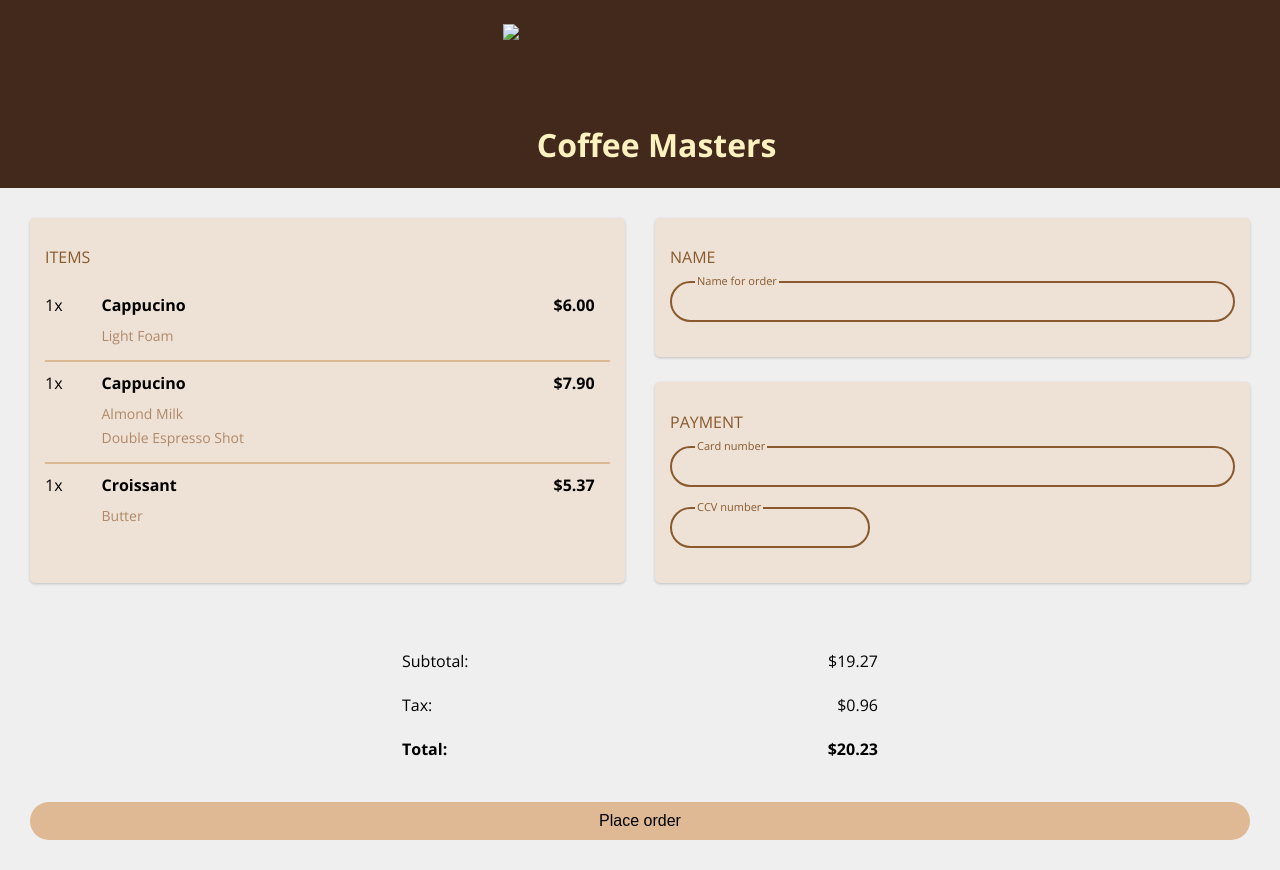
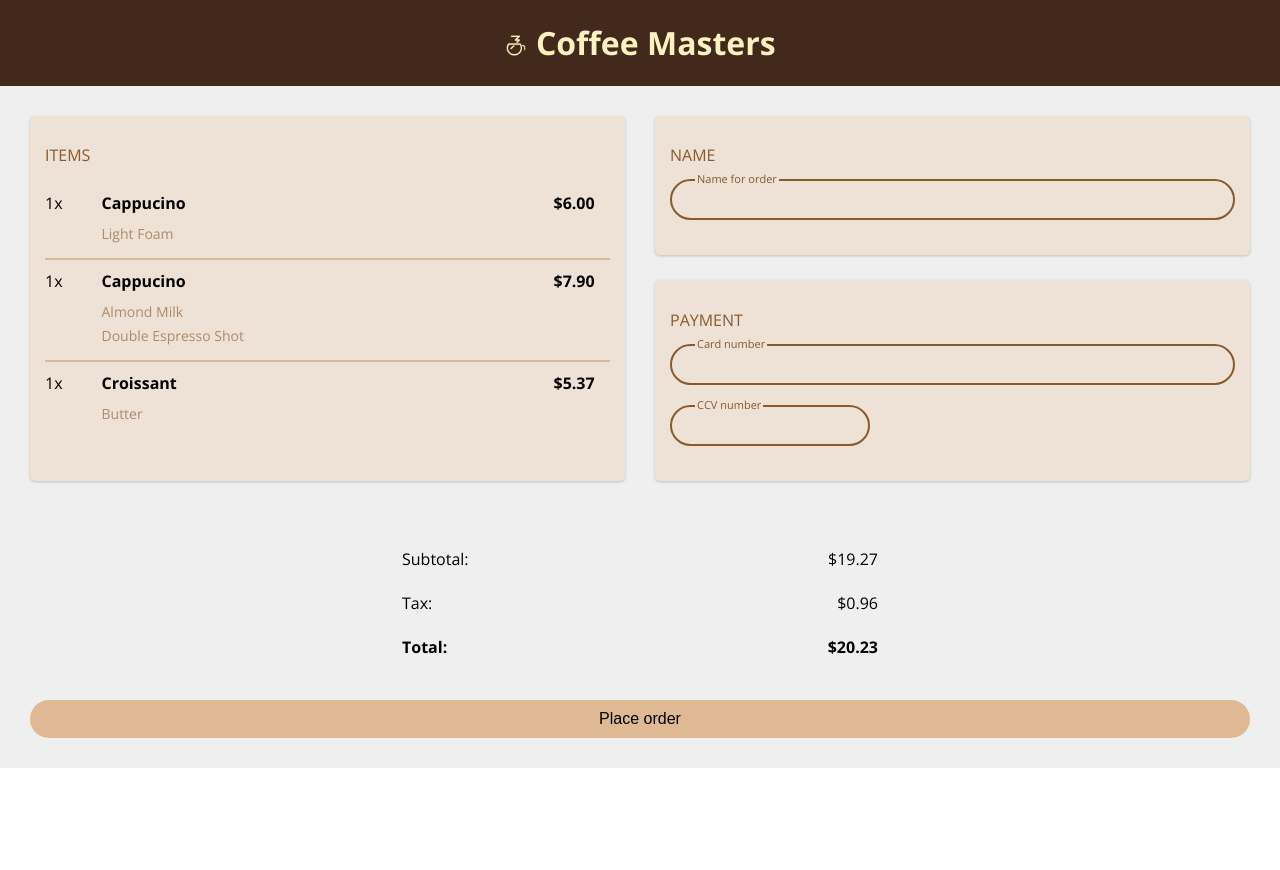
Before and after one commit to al3odaly/Coffee-Shop, a plain HTML site: page index.html in a window 1280 px wide. After the commit the page ends 800 px from the top, so only its background shows below. Drawn offline with nearby package versions, Linux system fonts and the light colour scheme.

Commit message:
Update index.html

```diff
--- a/index.html
+++ b/index.html
@@ -16,7 +16,7 @@
 		<header class="nav-bar">
 			<h1 class="brand-title">
 				<img
-					src="imgs/coffee_masters_logo.png"
+					src="coffee_masters_logo.png"
 					alt="coffee shop logo"
 					class="brand-logo" />
 				Coffee Masters
```
